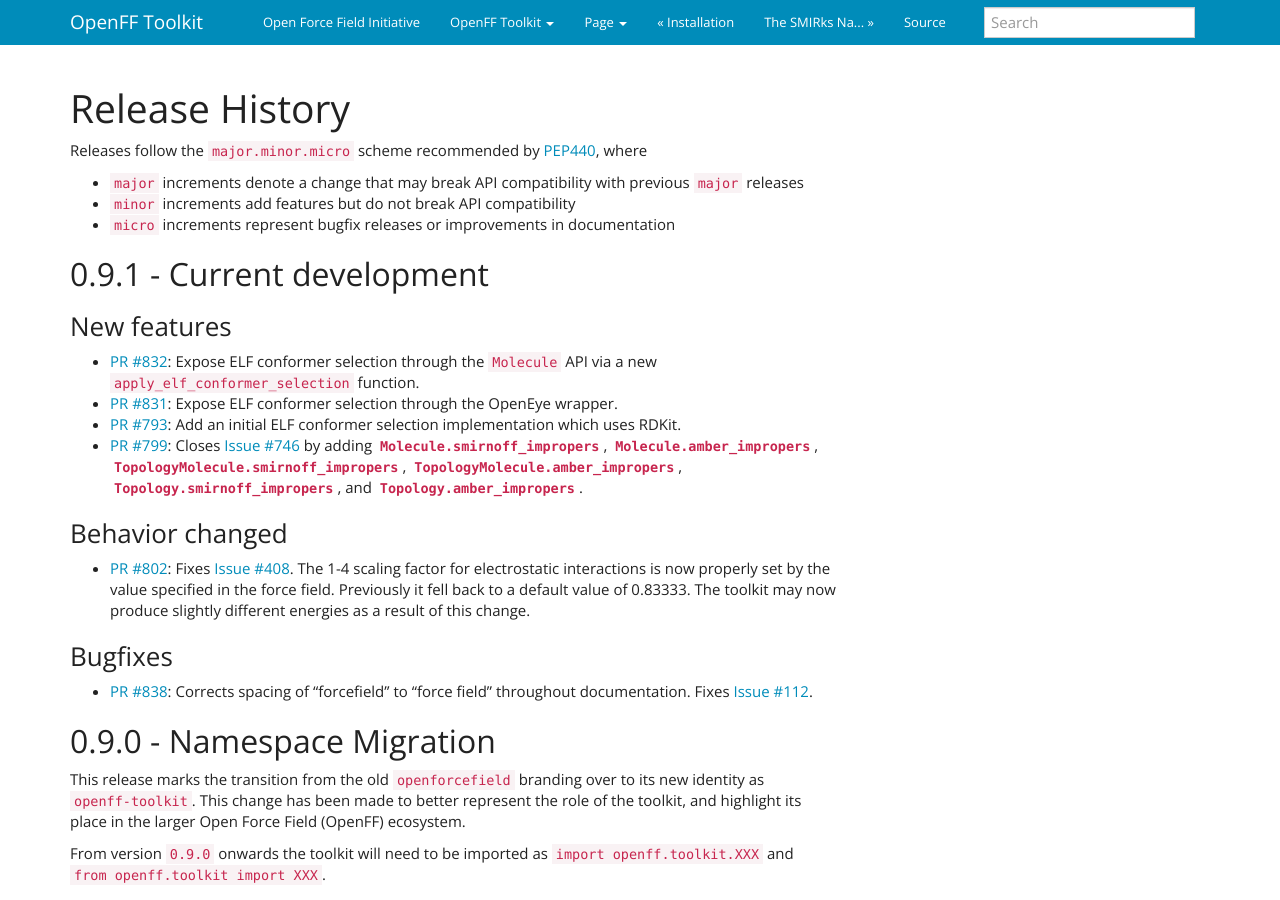
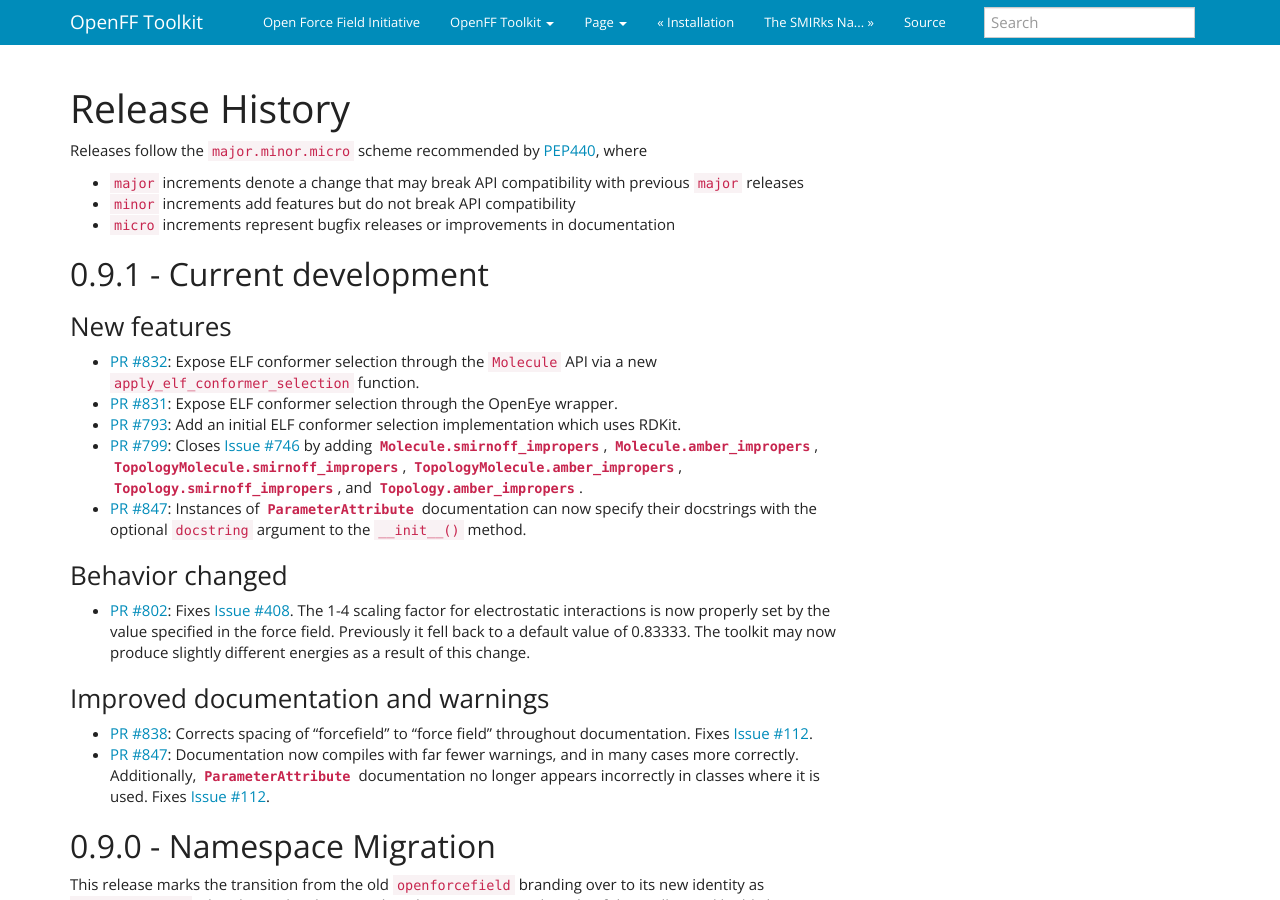
Before and after one commit to openforcefield/openff-toolkit, a Sphinx documentation site: the page built from docs/releasehistory.rst, in a window 1280 px wide and 900 px high. Built offline with Sphinx 7.4.7, drawn with Linux system fonts in a browser that asks for light colours.

Commit message:
Updated changelog

```diff
--- a/docs/releasehistory.rst
+++ b/docs/releasehistory.rst
@@ -26,6 +26,10 @@
   :py:meth:`TopologyMolecule.amber_impropers <openff.toolkit.topology.TopologyMolecule.amber_impropers>`,
   :py:meth:`Topology.smirnoff_impropers <openff.toolkit.topology.Topology.smirnoff_impropers>`, and
   :py:meth:`Topology.amber_impropers <openff.toolkit.topology.Topology.amber_impropers>`.
+- `PR #847 <https://github.com/openforcefield/openforcefield/pull/847>`_: Instances of
+  :py:class:`ParameterAttribute <openff.toolkit.typing.engines.smirnoff.parameters.ParameterAttribute>`
+  documentation can now specify their docstrings with the optional ``docstring`` argument to the
+  ``__init__()`` method.
 
 Behavior changed
 """"""""""""""""
@@ -35,10 +39,16 @@
   field. Previously it fell back to a default value of 0.83333. The toolkit may now produce
   slightly different energies as a result of this change.
 
-Bugfixes
-""""""""
+Improved documentation and warnings
+"""""""""""""""""""""""""""""""""""
 - `PR #838 <https://github.com/openforcefield/openforcefield/pull/838>`_: Corrects spacing of "forcefield" to "force
   field" throughout documentation. Fixes `Issue #112 <https://github.com/openforcefield/openforcefield/issues/112>`_.
+- `PR #847 <https://github.com/openforcefield/openforcefield/pull/847>`_: Documentation now compiles
+  with far fewer warnings, and in many cases more correctly. Additionally, :py:class:`ParameterAttribute
+  <openff.toolkit.typing.engines.smirnoff.parameters.ParameterAttribute>` documentation no longer
+  appears incorrectly in classes where it is used. Fixes `Issue #112
+  <https://github.com/openforcefield/openforcefield/issues/397>`_.
+
 
 0.9.0 - Namespace Migration
 ---------------------------
```
